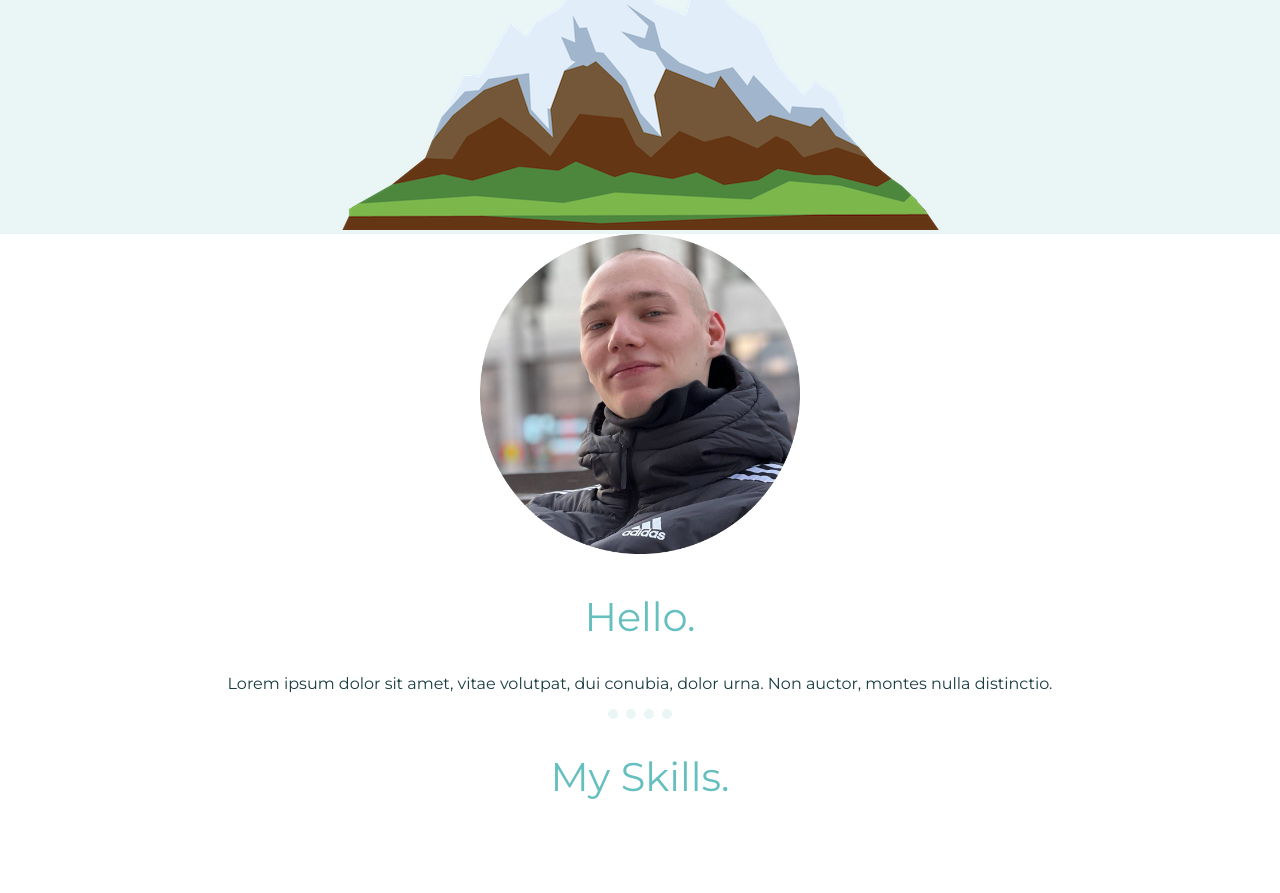
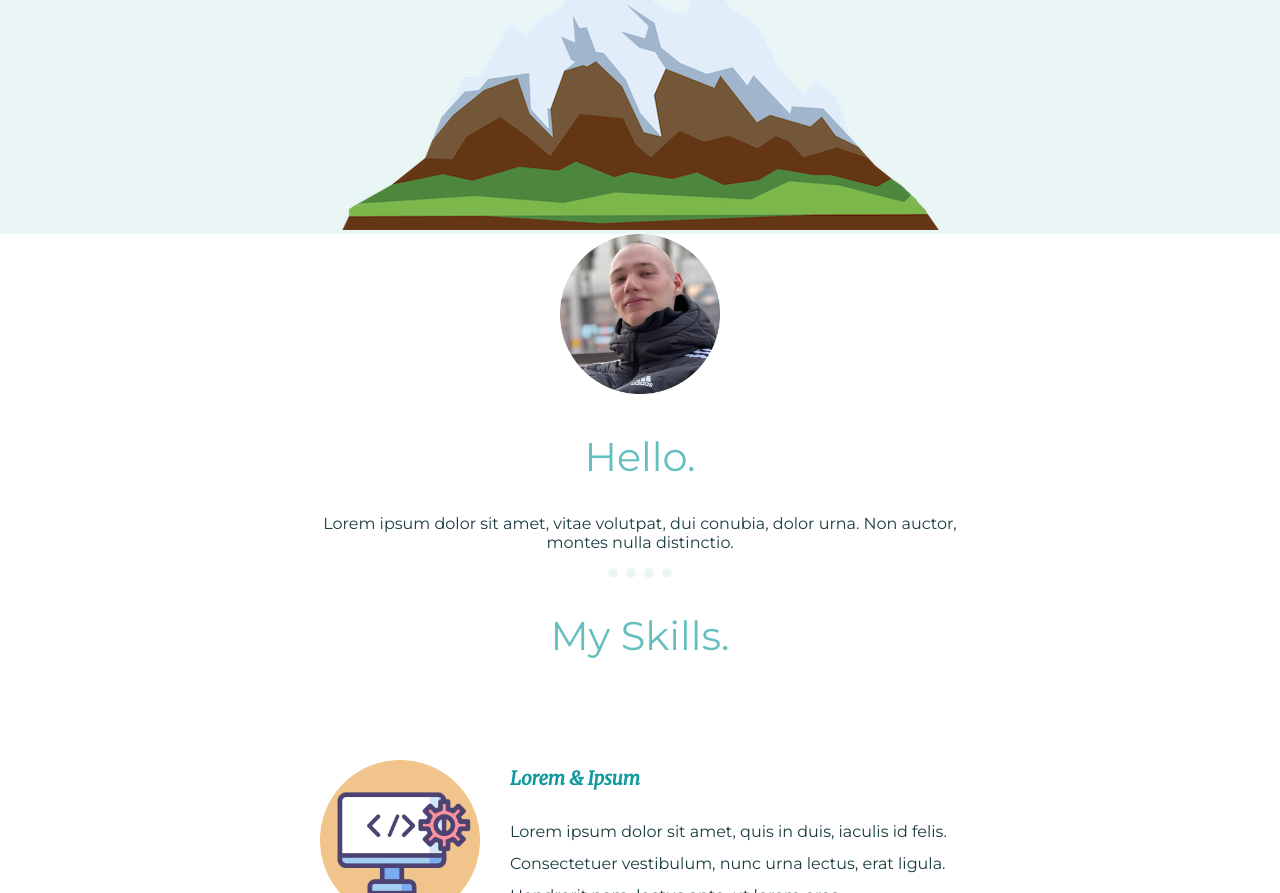
Before and after one commit to ingvarchernov/Web-Dev, a plain HTML site: page index.html in a window 1280 px wide. Shown: the part 600-1493 px from the top of the page. Drawn offline with Linux system fonts and the light colour scheme.

Commit message:
Edit width

```diff
--- a/css/styles.css
+++ b/css/styles.css
@@ -71,6 +71,10 @@ p{
   padding-top: 10%;
 
 }
+.profile{
+  width: 50%;
+  margin: auto auto
+}
 .skill-row{
   width: 50%;
   margin: 100px auto 100px auto;
```
